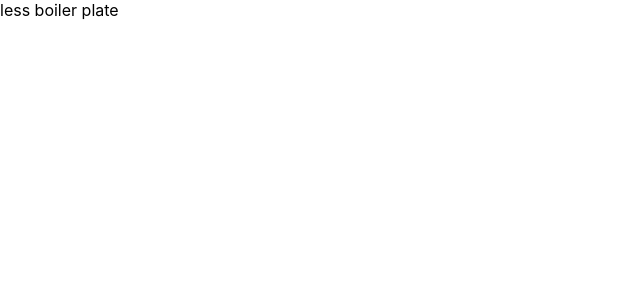
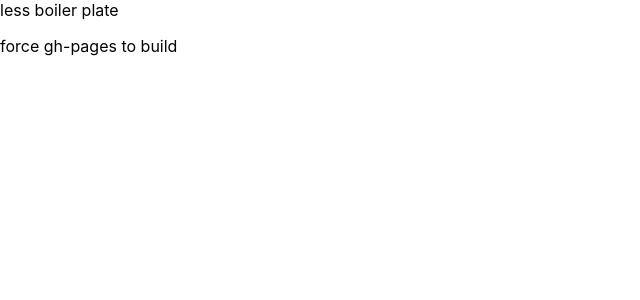
Before and after one commit to Ledwos/Ledwos.github.io, a React (Create React App) app in the folder ledwos-front/: page / in a window 1280 px wide. Shown: the top 300 px of the page, without its empty margins (0-640 px from the left). Built offline with nearby package versions, Linux system fonts and the light colour scheme.

Commit message:
gh-pages build test

```diff
--- a/ledwos-front/src/App.tsx
+++ b/ledwos-front/src/App.tsx
@@ -1,7 +1,11 @@
 import React from 'react';
 
 function App() {
-  return <div>less boiler plate</div>;
+  return (
+    <div>
+      less boiler plate<p>force gh-pages to build</p>
+    </div>
+  );
 }
 
 export default App;
```
